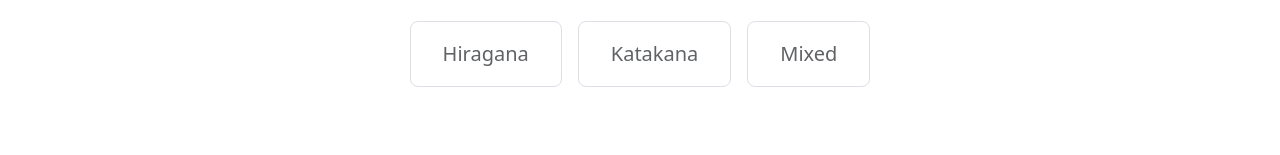
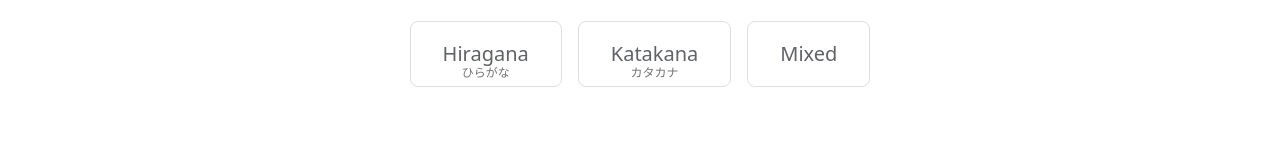
Before and after one commit to FENIXSHIRO/kanaframe, a Nuxt app: page / in a window 1280 px wide. Shown: the part 368-523 px from the top of the page. Built offline with nearby package versions, Linux system fonts and the light colour scheme.

Commit message:
feat: main page mode selector changes

```diff
--- a/app/pages/character-learning/[mode].vue
+++ b/app/pages/character-learning/[mode].vue
@@ -12,7 +12,7 @@ const questionStore = useQuestionStore();
 const currentMode: Modes['characterLearn'] = route.params.mode as any;
 
 if (!questionStore.questionList) {
-  questionStore.startNewSurvey(currentMode, 2);
+  questionStore.startNewSurvey(currentMode, 20);
 }
 </script>
 
--- a/app/pages/index.vue
+++ b/app/pages/index.vue
@@ -4,10 +4,12 @@ const { t } = useI18n();
 const modes = [
   {
     name: t('home.modes.hiragana'),
+    underline: 'ひらがな',
     page: 'character-learning/hiragana',
   },
   {
     name: t('home.modes.katakana'),
+    underline: 'カタカナ',
     page: 'character-learning/katakana',
   },
   {
@@ -36,8 +38,14 @@ const modes = [
           :key="mode.name"
           :href="mode.page"
         >
-          <ElButton class="!rounded-lg !p-8 !text-xl">
-            {{ mode.name }}
+          <ElButton class="group !rounded-lg !p-8 !text-xl">
+            <div class="relative flex justify-center">
+              {{ mode.name }}
+              <div
+                v-if="mode.underline"
+                class="group-hover:text-primary absolute bottom-[-13px] text-xs text-neutral-500"
+              >{{ mode.underline }}</div>
+            </div>
           </ElButton>
         </NuxtLink>
       </div>
```
